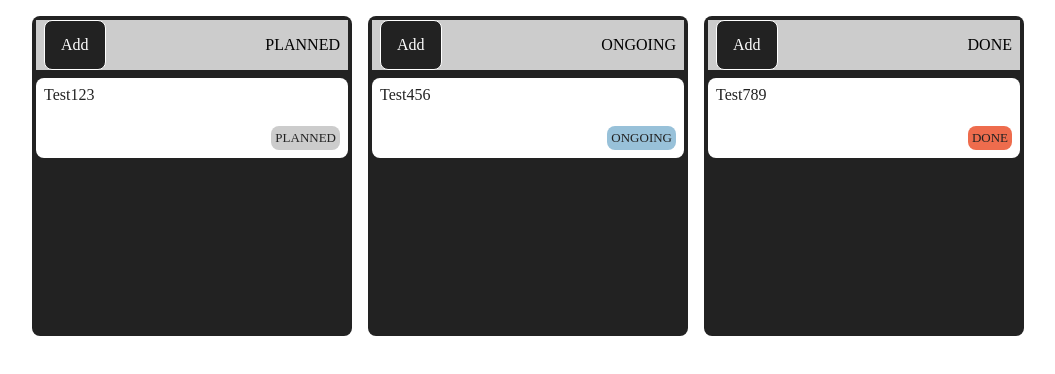
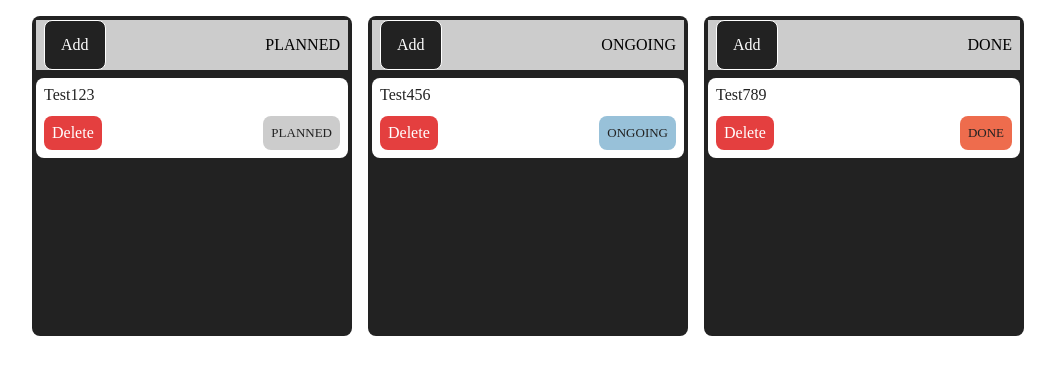
Before and after one commit to dgentilli/zustand-kanban, a React (Vite) app: page / in a window 1280 px wide. Shown: the top 374 px of the page, without its empty margins (112-1167 px from the left). Built offline with nearby package versions, Linux system fonts and the light colour scheme.

Commit message:
Delete items

```diff
--- a/src/components/Task.css
+++ b/src/components/Task.css
@@ -16,9 +16,11 @@
 }
 
 .status {
+  display: flex;
+  align-items: center;
   font-size: small;
   background-color: var(--COLOR-GRAY-LIGHT);
-  padding: 0.25rem;
+  padding: 0.5rem;
   border-radius: 0.5rem;
 }
 
@@ -33,3 +35,15 @@
 .DONE {
   background-color: var(--COLOR-DONE);
 }
+
+.deleteButton {
+  all: unset;
+  background-color: rgb(228, 63, 63);
+  color: var(--COLOR-GRAY);
+  padding: 0.5rem;
+  border-radius: 0.5rem;
+}
+
+.deleteButton:hover {
+  cursor: pointer;
+}
--- a/src/components/Task.tsx
+++ b/src/components/Task.tsx
@@ -1,5 +1,6 @@
 import classNames from 'classnames';
 import './Task.css';
+import { useTasksActions } from '../store';
 
 interface Props {
   title: string;
@@ -7,11 +8,15 @@
 }
 
 const Task = ({ title, status }: Props) => {
+  const { deleteTask } = useTasksActions();
+
   return (
     <div className='task'>
       <div>{title}</div>
       <div className='bottomWrapper'>
-        <div></div>
+        <button className='deleteButton' onClick={() => deleteTask(title)}>
+          Delete
+        </button>
         <div className={classNames('status', status)}>{status}</div>
       </div>
     </div>
--- a/src/store.ts
+++ b/src/store.ts
@@ -7,7 +7,10 @@
 
 interface TasksState {
   tasks: TaskType[];
-  actions: { addTask: (title: string, state: TaskState) => void };
+  actions: {
+    addTask: (title: string, state: TaskState) => void;
+    deleteTask: (title: string) => void;
+  };
 }
 
 import { create } from 'zustand';
@@ -30,6 +33,10 @@
   actions: {
     addTask: (title, state) =>
       set((store) => ({ tasks: [...store.tasks, { title, state }] })),
+    deleteTask: (title) =>
+      set((store) => ({
+        tasks: store.tasks.filter((task) => task.title !== title),
+      })),
   },
 }));
 
```
